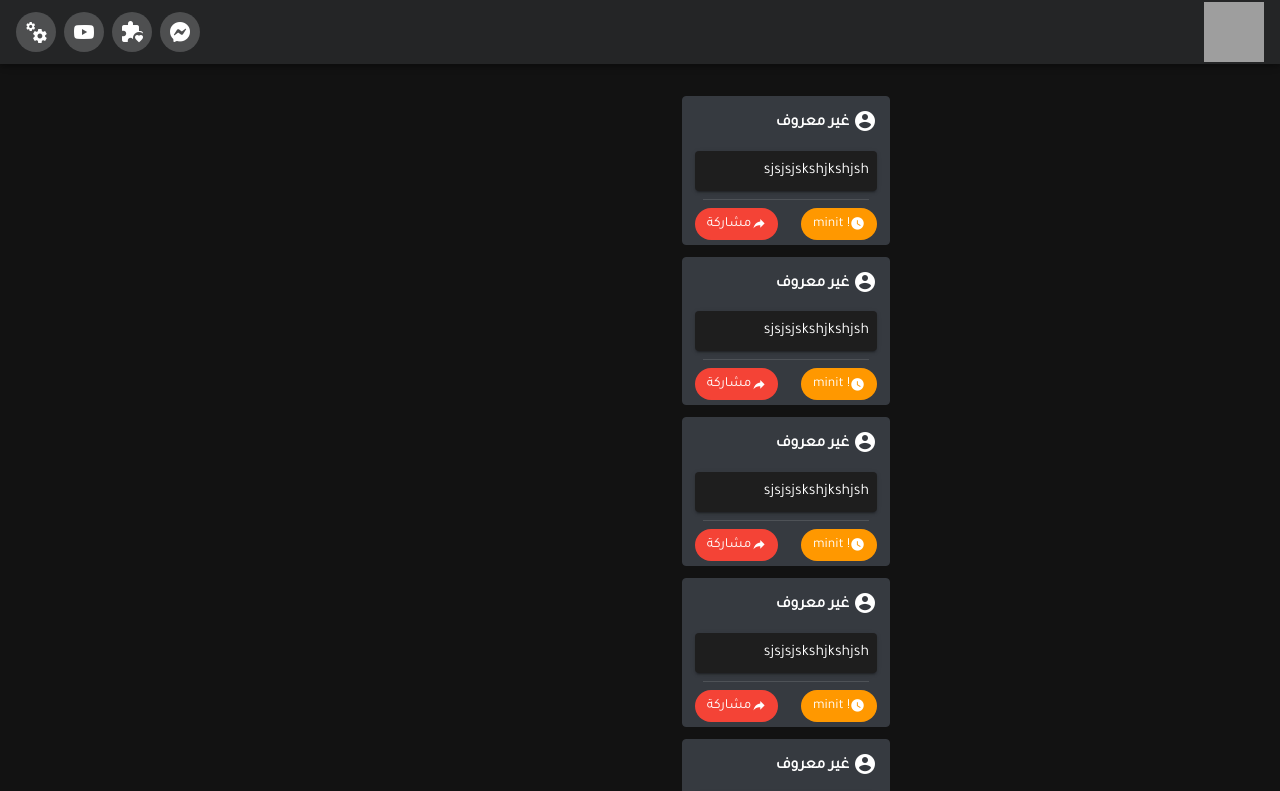
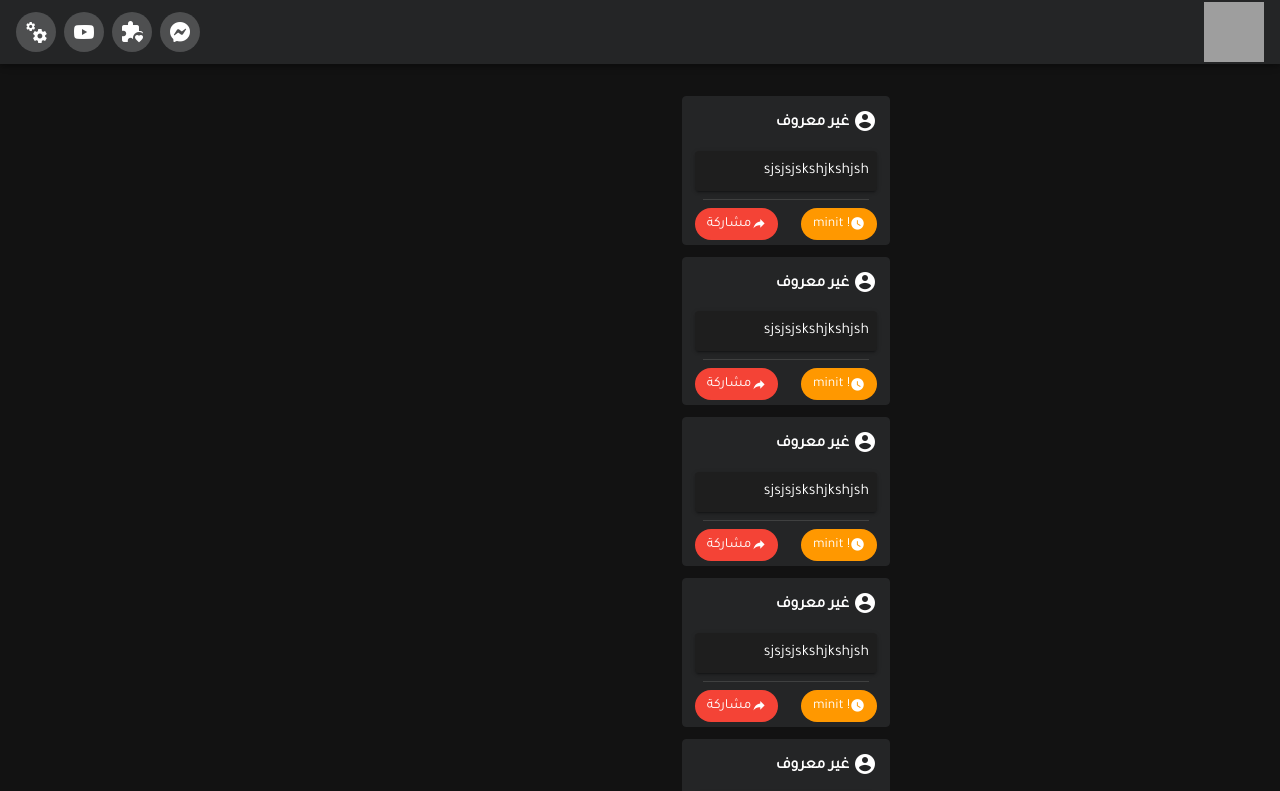
Before and after one commit to yoelhaim/sarahaonline, a Vue app in the folder public/saraha/: page / in a window 1280 px wide. Shown: the top 791 px of the page. Built offline with nearby package versions, Linux system fonts and the light colour scheme; grey boxes are pictures that could not be loaded.

Commit message:
update color

```diff
--- a/public/saraha/src/plugins/vuetify.js
+++ b/public/saraha/src/plugins/vuetify.js
@@ -18,7 +18,7 @@ export default new Vuetify({
         info: "#2196F3",
         success: "#4CAF50",
         warning: "#FFC107",
-        card: "#363A40",
+        card: "#242526",
         colo: "#e8e8e8",
         navbar: "#242526",
         btnColor: "#4E4F50",
```
